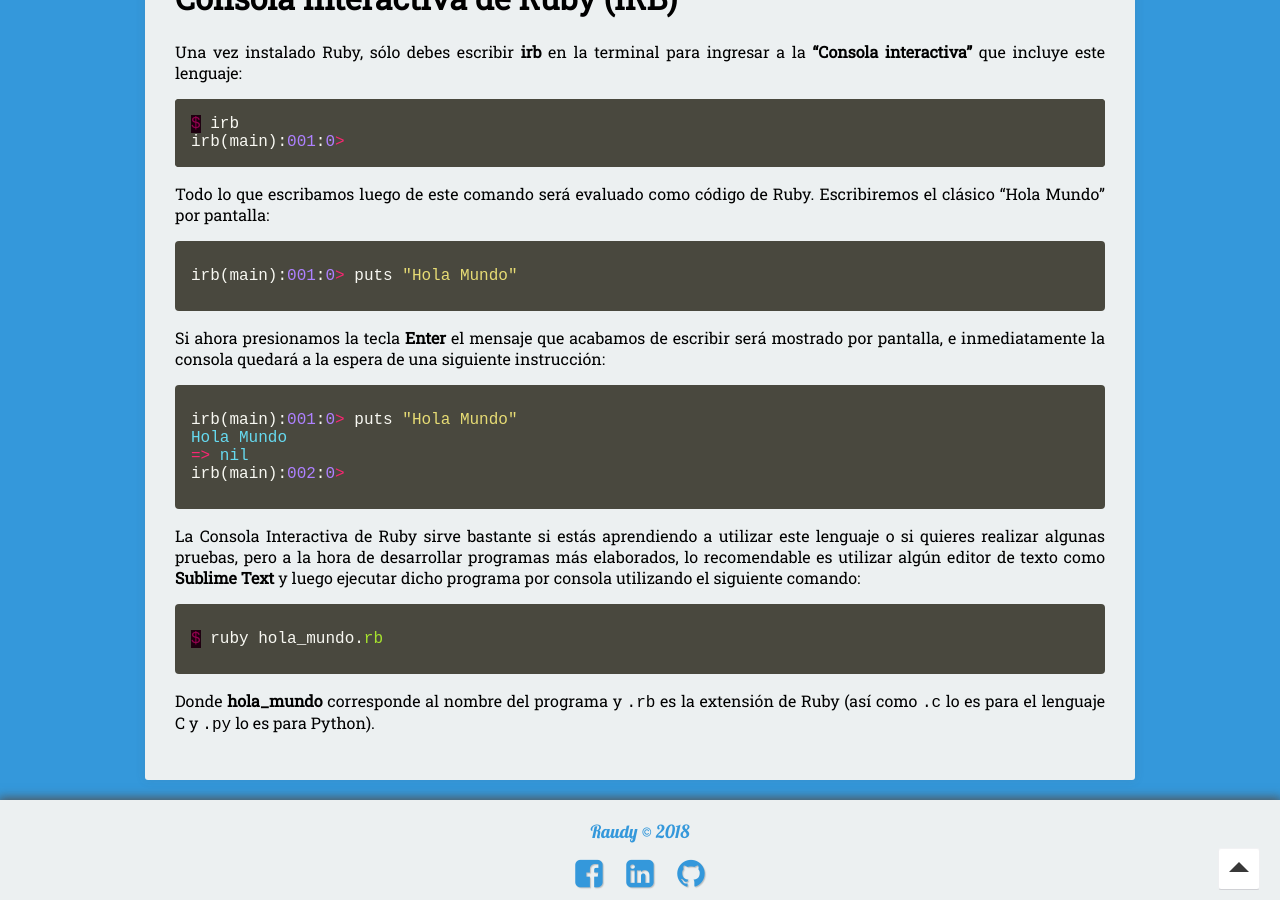
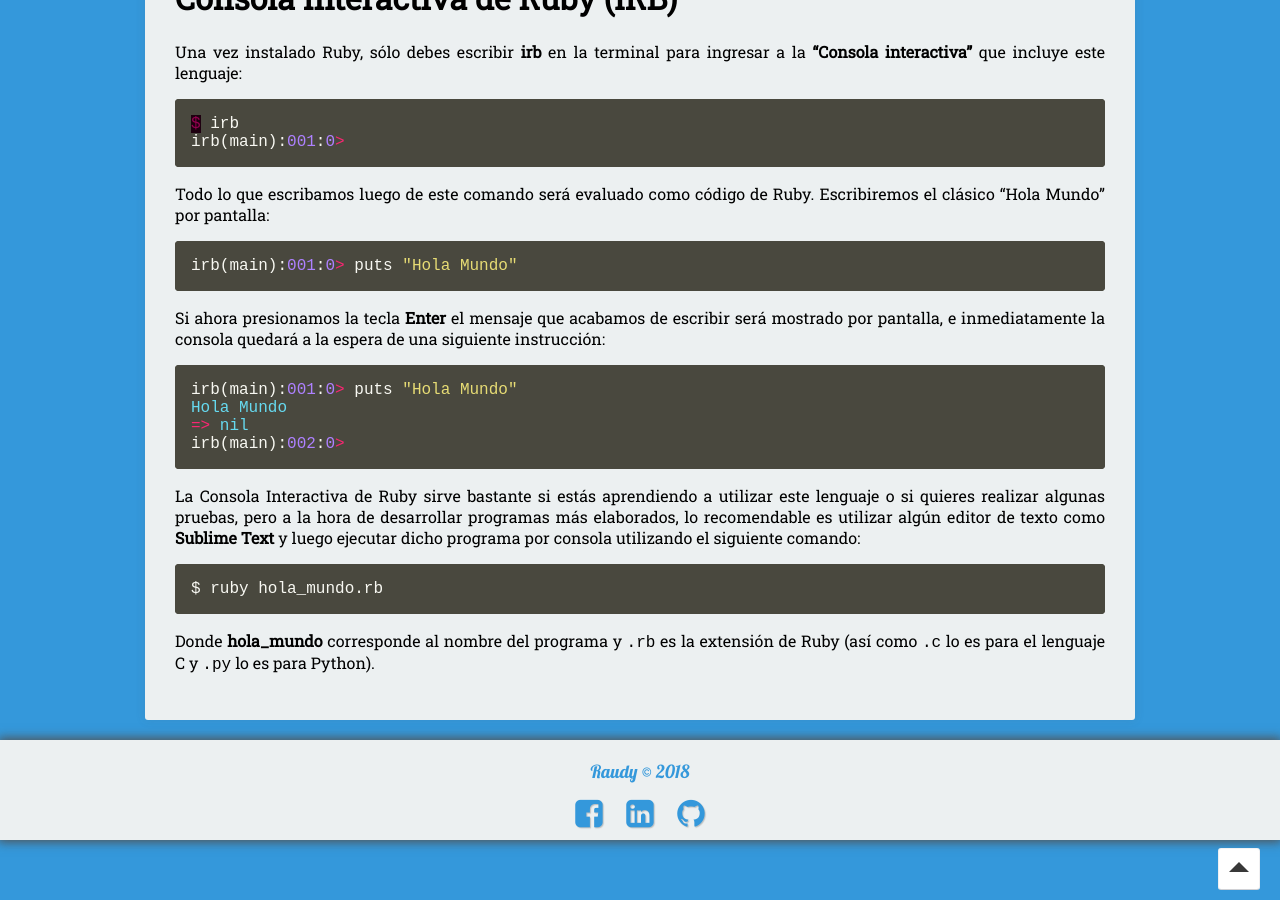
Before and after one commit to nisoto/Blog-anterior-2.0, a Jekyll site: the page built from _posts/2018-09-19-ruby-ii-instalacion.md, in a window 1280 px wide and 900 px high, scrolled down 706 px. Built offline with Jekyll 4.4.1, drawn with Linux system fonts in a browser that asks for light colours; nearby versions of some CDN libraries.

Commit message:
Update 2018-09-19-ruby-ii-instalacion.md

````diff
--- a/_posts/2018-09-19-ruby-ii-instalacion.md
+++ b/_posts/2018-09-19-ruby-ii-instalacion.md
@@ -40,23 +40,23 @@ irb(main):001:0>
 
 Todo lo que escribamos luego de este comando será evaluado como código de Ruby. Escribiremos el clásico "Hola Mundo" por pantalla:
 
-{% highlight ruby %}
+```ruby
 irb(main):001:0> puts "Hola Mundo"
-{% endhighlight %}
+```
 
 Si ahora presionamos la tecla **Enter** el mensaje que acabamos de escribir será mostrado por pantalla, e inmediatamente la consola quedará a la espera de una siguiente instrucción:
 
-{% highlight ruby %}
+```ruby
 irb(main):001:0> puts "Hola Mundo"
 Hola Mundo
 => nil
 irb(main):002:0>
-{% endhighlight %}
+```
 
 La Consola Interactiva de Ruby sirve bastante si estás aprendiendo a utilizar este lenguaje o si quieres realizar algunas pruebas, pero a la hora de desarrollar programas más elaborados, lo recomendable es utilizar algún editor de texto como **Sublime Text** y luego ejecutar dicho programa por consola utilizando el siguiente comando:
 
-{% highlight ruby %}
+```
 $ ruby hola_mundo.rb
-{% endhighlight %}
+```
 
 Donde **hola_mundo** corresponde al nombre del programa y `.rb` es la extensión de Ruby (así como `.c` lo es para el lenguaje C y `.py` lo es para Python).
````
